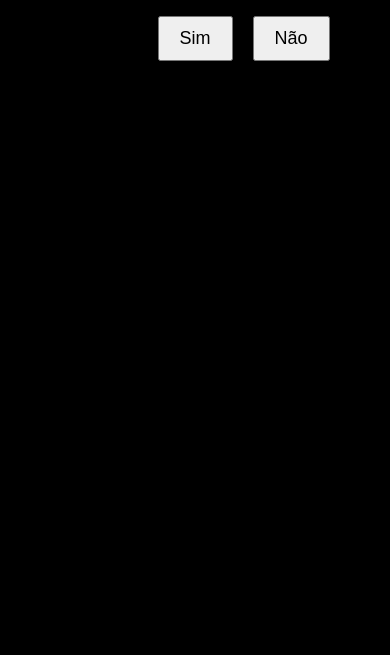
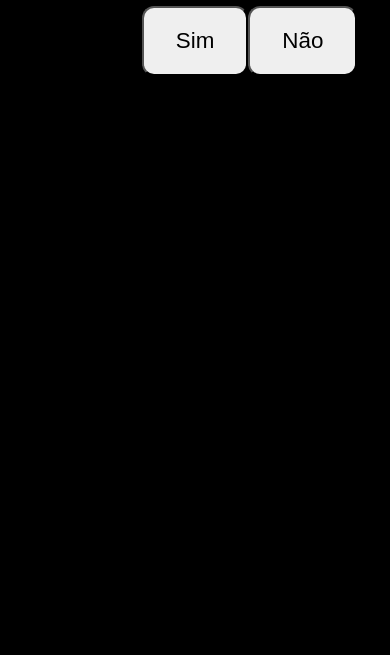
Before and after one commit to henriqfdem-bit/Houdini, a plain HTML site: page index.html in a window 390 px wide. Shown: the part 189-844 px from the top of the page. Drawn offline with Linux system fonts and the light colour scheme.

Commit message:
style.css

```diff
--- a/style.css
+++ b/style.css
@@ -7,9 +7,16 @@ body {
 }
 
 button {
-  padding: 10px 20px;
-  font-size: 18px;
-  margin: 10px;
+  padding: 16px 28px;
+  font-size: 1.2rem;
+  border-radius: 12px;
+}
+
+@media (max-width: 600px) {
+  button {
+    padding: 20px 32px;
+    font-size: 1.4rem;
+  }
 }
 
 .arena {
```
